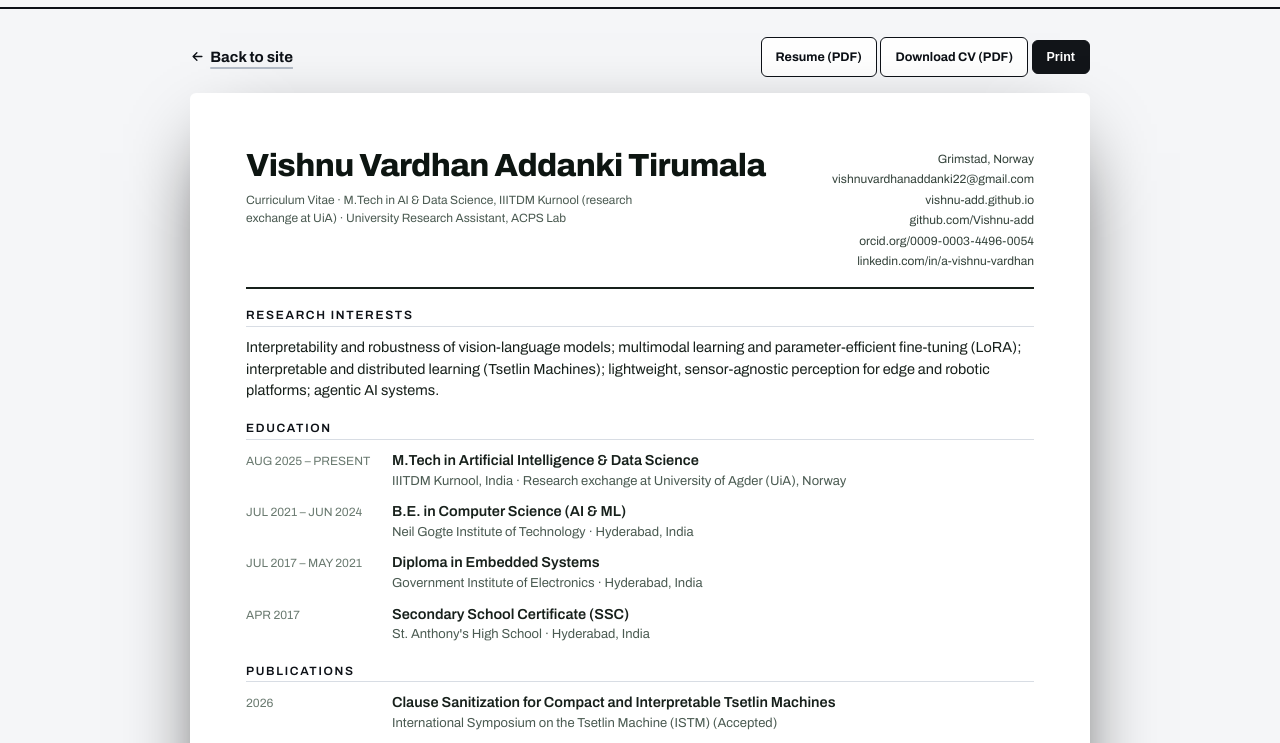
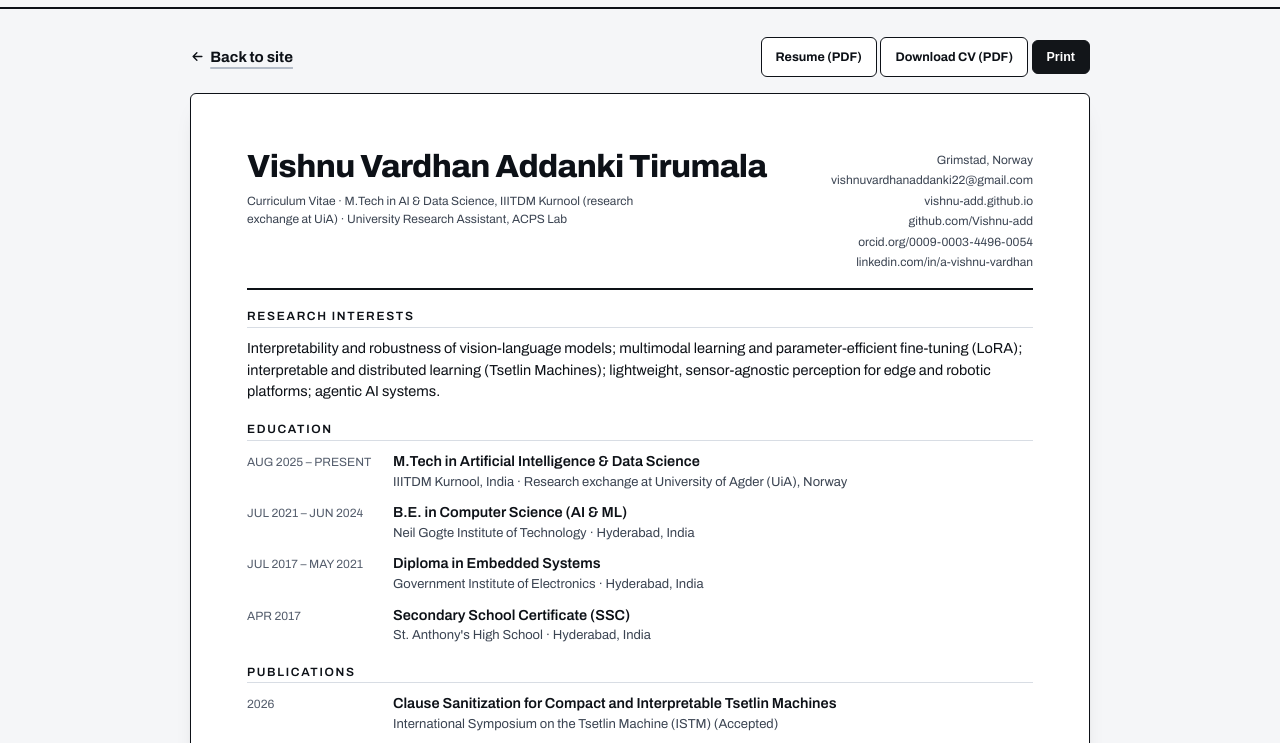
Before and after one commit to Vishnu-add/Vishnu-add.github.io, a plain HTML site: page cv.html in a window 1280 px wide. Shown: the part 57-800 px from the top of the page. Drawn offline with Linux system fonts and the light colour scheme.

Commit message:
Document the transit-map design system; bring the CV sheet into it
- DESIGN.md and .impeccable/design.json record the shipped world: tokens,
  type ramp, signage components, motion and the named rules
- cv.css uses the new ink palette and lift shadow instead of the old greys

Co-Authored-By: Claude Opus 5.5 <noreply@anthropic.com>
Claude-Session: https://claude.ai/code/session_01Ceda6yF8Sir3WYbdeeS5Qr

```diff
--- a/cv.css
+++ b/cv.css
@@ -2,17 +2,17 @@
 body[data-page="cv"]{background:var(--bg)}
 .cv-bar{display:flex;justify-content:space-between;align-items:center;gap:12px;flex-wrap:wrap;width:min(900px,100% - 32px);margin:28px auto 16px;position:relative;z-index:1}
 .cv-bar .btn{padding:9px 14px;font-size:12.5px}
-.cv{width:min(900px,100% - 32px);margin:0 auto 70px;background:#ffffff;color:#17201b;padding:clamp(24px,5vw,56px);border-radius:6px;box-shadow:0 30px 80px -30px #000;position:relative;z-index:1;font-size:14.5px;line-height:1.5}
-.cv h1{font-family:var(--serif);font-weight:800;letter-spacing:-.02em;font-size:32px;line-height:1.05;color:#0d1511}
-.cv-head{display:flex;justify-content:space-between;gap:24px;flex-wrap:wrap;padding-bottom:16px;border-bottom:2px solid #17201b}
-.cv-tag{font-family:var(--mono);font-size:12px;color:#4b5b52;margin-top:8px;max-width:440px}
-.cv-contact{font-family:var(--mono);font-size:12px;text-align:right;color:#33423a;line-height:1.7}
+.cv{width:min(900px,100% - 32px);margin:0 auto 70px;background:#ffffff;color:#0d1117;padding:clamp(24px,5vw,56px);border-radius:6px;box-shadow:var(--shadow);border:1.5px solid var(--text);position:relative;z-index:1;font-size:14.5px;line-height:1.5}
+.cv h1{font-family:var(--serif);font-weight:800;letter-spacing:-.02em;font-size:32px;line-height:1.05;color:#0d1117}
+.cv-head{display:flex;justify-content:space-between;gap:24px;flex-wrap:wrap;padding-bottom:16px;border-bottom:2px solid #0d1117}
+.cv-tag{font-family:var(--mono);font-size:12px;color:#3b4452;margin-top:8px;max-width:440px}
+.cv-contact{font-family:var(--mono);font-size:12px;text-align:right;color:#3b4452;line-height:1.7}
 .cv-sec{margin-top:20px;break-inside:avoid-page}
 .cv-sec h2{font-family:var(--mono);font-size:12px;letter-spacing:.14em;text-transform:uppercase;font-weight:600;color:#0d1117;border-bottom:1px solid #d8dde4;padding-bottom:4px;margin-bottom:10px}
 .cv-row{display:grid;grid-template-columns:132px 1fr;gap:14px;margin-bottom:10px;break-inside:avoid}
-.cv-l{font-family:var(--mono);font-size:12px;color:#6a7a70;padding-top:2px}
+.cv-l{font-family:var(--mono);font-size:12px;color:#545d6c;padding-top:2px}
 .cv-r b{font-weight:600}
-.cv-sub{font-size:13px;color:#4b5b52}
+.cv-sub{font-size:13px;color:#3b4452}
 .cv ul{padding-left:18px;margin-top:3px}
 .cv li{margin-bottom:3px}
 .cv-list{margin-top:0}
```
Also changed, not shown: .impeccable/design.json (added), 1 other file.
